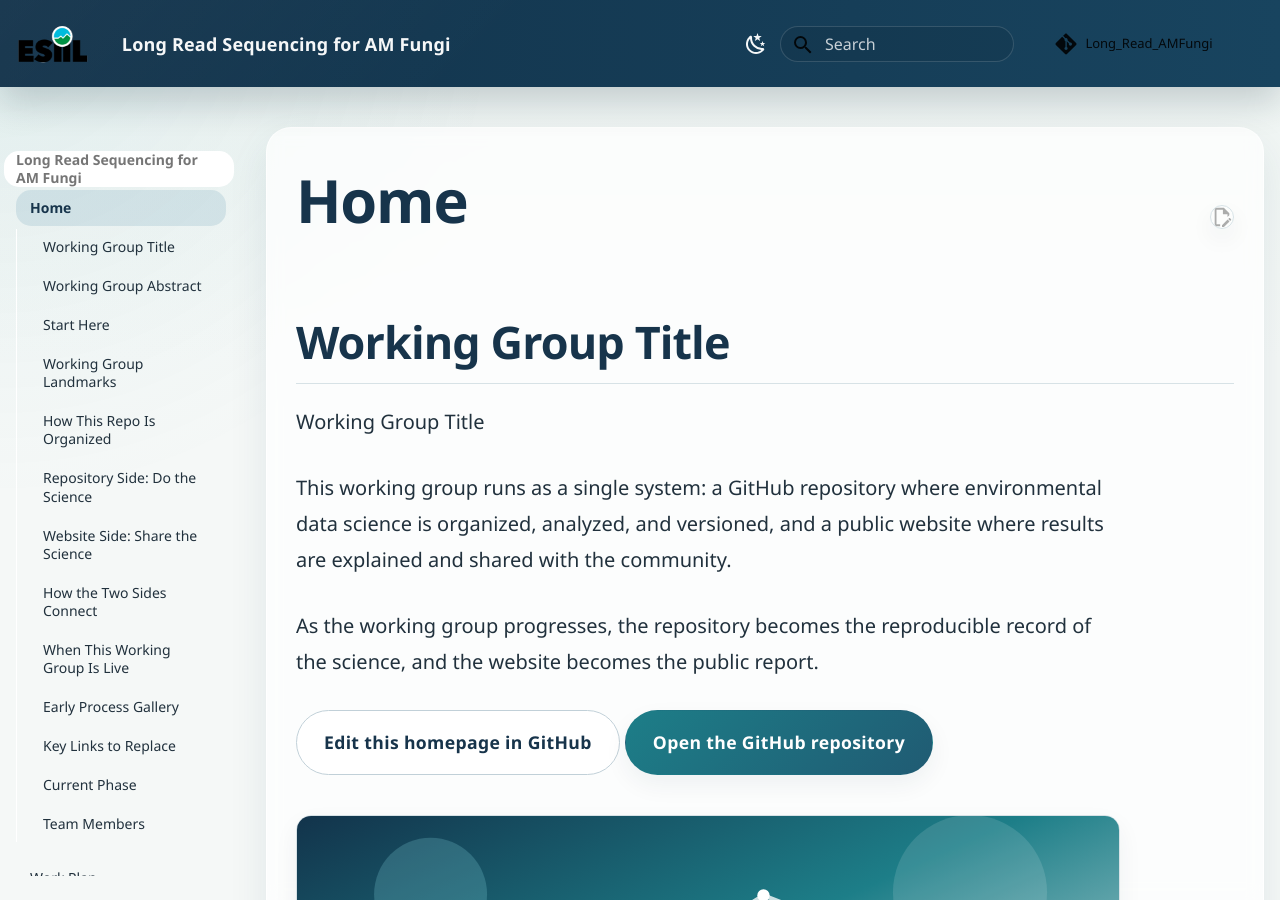
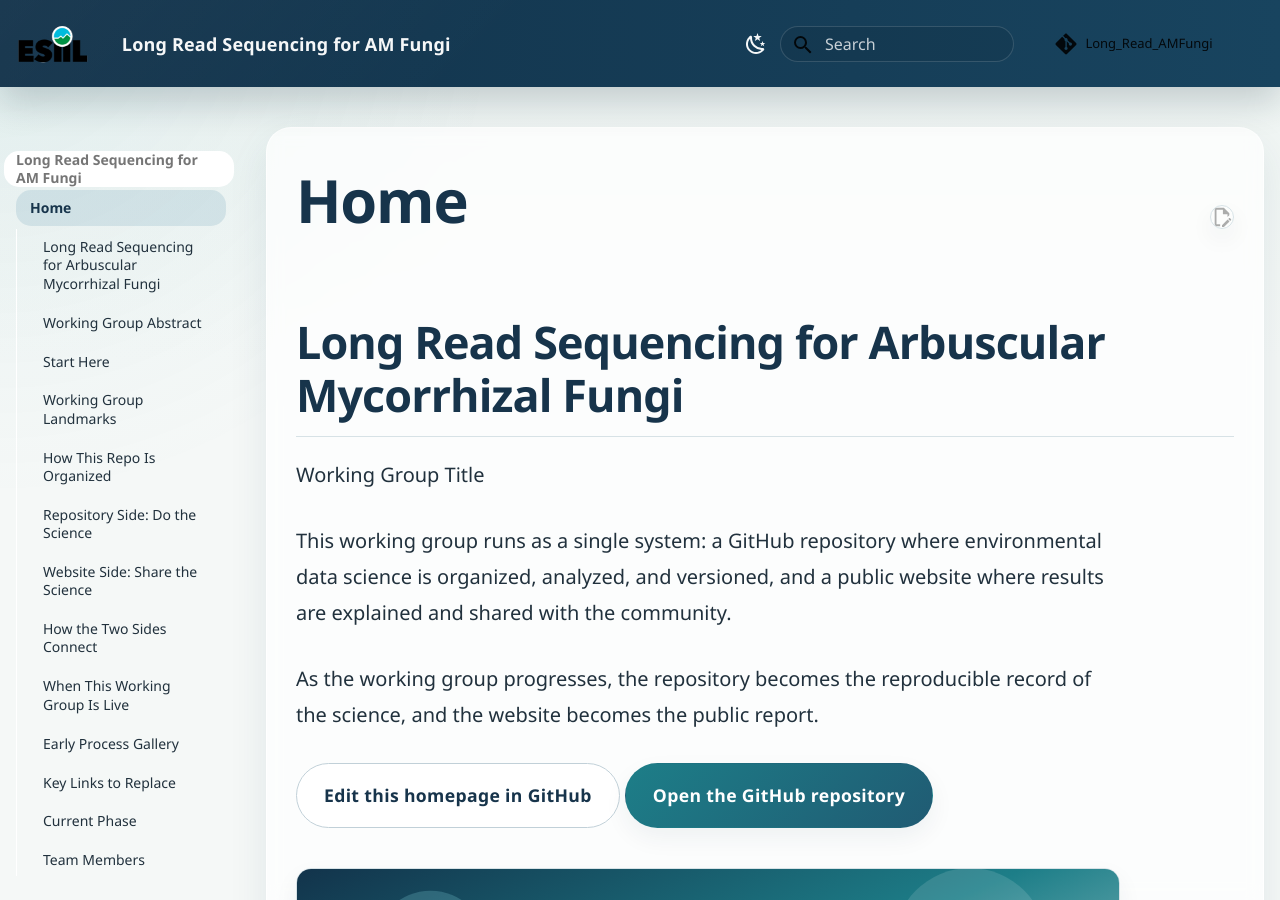
Before and after one commit to CU-ESIIL/AMFungi_Biogeography_Diversity, an MkDocs documentation site: the page built from docs/index.md, in a window 1280 px wide and 900 px high. Built offline with MkDocs 1.6.1 and Material for MkDocs 9.7.7, drawn with Linux system fonts in a browser that asks for light colours; comment, search, counter and statistics services are not loaded.

Commit message:
Update working group title to reflect new focus

```diff
--- a/docs/index.md
+++ b/docs/index.md
@@ -1,6 +1,6 @@
 # Home
 
-## Working Group Title
+## Long Read Sequencing for Arbuscular Mycorrhizal Fungi
 
 Working Group Title
 
```
